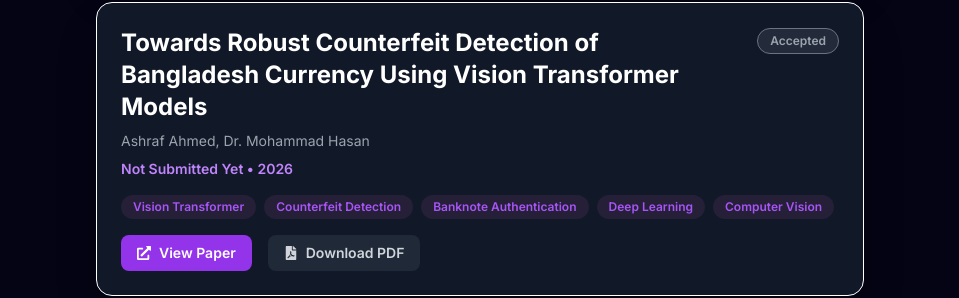
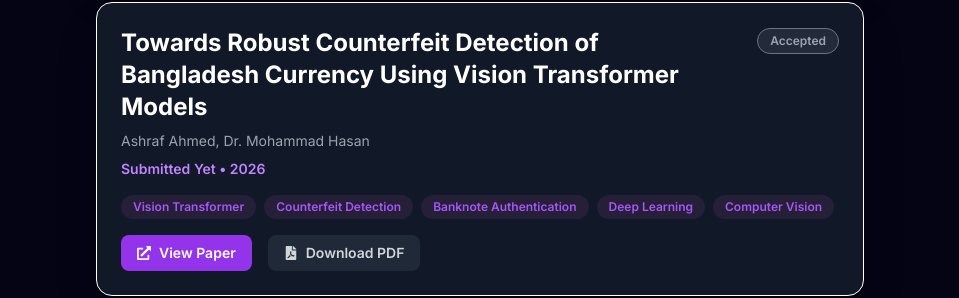
Before and after one commit to ashraf1600/My-Portfolio, a React (Vite) app: page / in a window 1280 px wide. Shown: the part 5270-5568 px from the top of the page, without its empty margins (160-1119 px from the left). Built offline with nearby package versions, Linux system fonts and the light colour scheme.

Commit message:
Paper 2 addeded

```diff
--- a/src/constants.js
+++ b/src/constants.js
@@ -234,7 +234,7 @@ export const research = [
     id: 2,
     title: "Towards Robust Counterfeit Detection of Bangladesh Currency Using Vision Transformer Models",
     authors: "Ashraf Ahmed, Dr. Mohammad Hasan",
-    conference: "Not Submitted Yet",
+    conference: " Submitted Yet",
     year: 2026,
     status: "Accepted",
     tags: [
```
